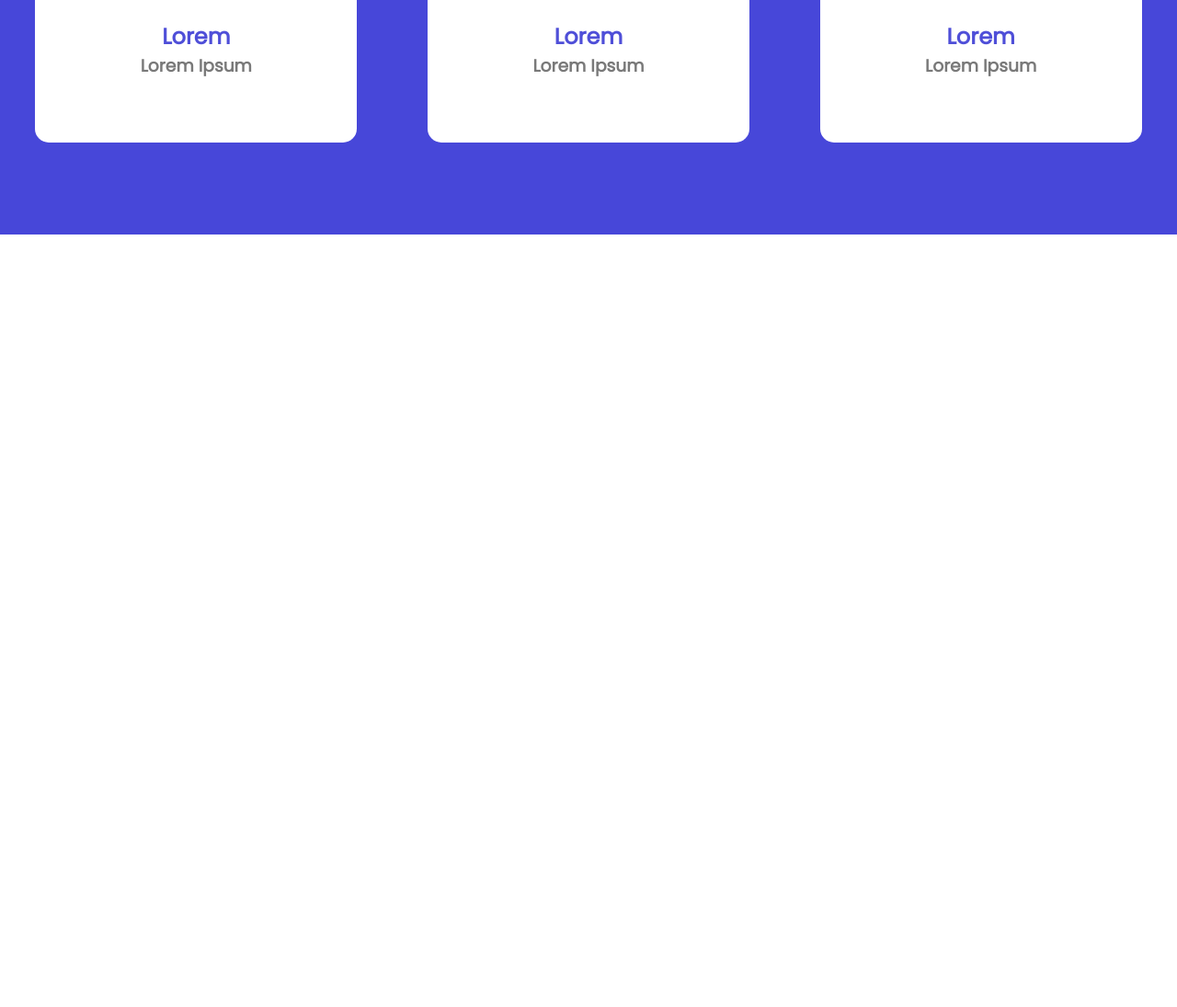
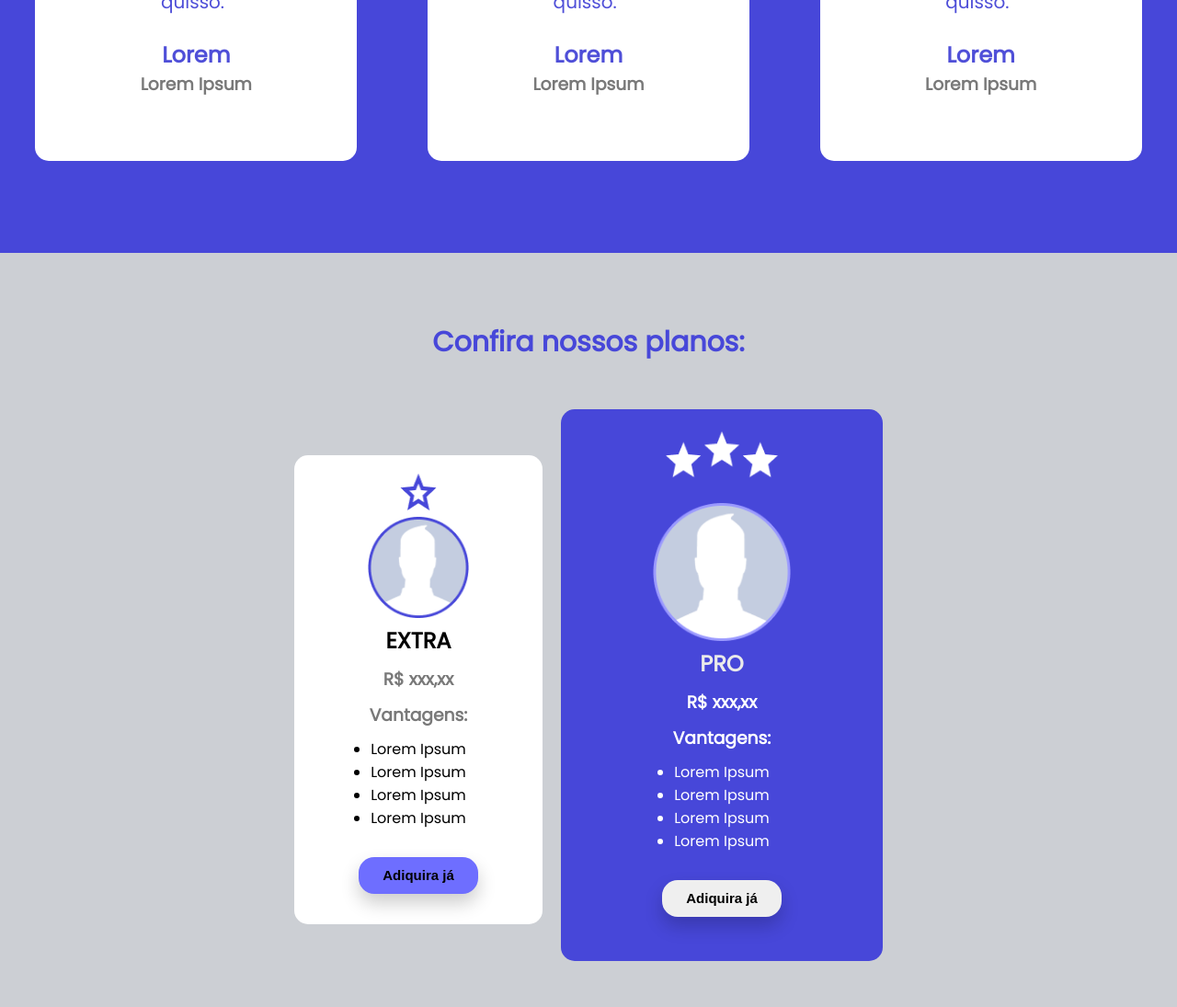
Before and after one commit to JoaoVitorLira/ProjetoSemestral2, a plain HTML site: page index.html in a window 1280 px wide. Shown: the part 3441-4536 px from the top of the page at 92% size. Before the commit the page ends 3696 px from the top, so only its background shows below. Drawn offline with Linux system fonts and the light colour scheme.

Commit message:
finalização

```diff
--- a/index.html
+++ b/index.html
@@ -108,7 +108,8 @@
         <div class="usuarios">
             <div class="avaliacoes">
                 <img src="imgs/usuario1.png" alt="">
-                <p class="aval">“Mussum Ipsum, cacilds vidis litro abertis. Mais vale um bebadis conhecidiss, que um alcoolatra
+                <p class="aval">“Mussum Ipsum, cacilds vidis litro abertis. Mais vale um bebadis conhecidiss, que um
+                    alcoolatra
                     anonimis.
                     Interessantiss quisso.”</p>
                 <h1 class="lorem">Lorem</h1>
@@ -117,7 +118,8 @@
 
             <div class="avaliacoes">
                 <img src="imgs/usuario2.png" alt="">
-                <p class="aval">“Mussum Ipsum, cacilds vidis litro abertis. Mais vale um bebadis conhecidiss, que um alcoolatra
+                <p class="aval">“Mussum Ipsum, cacilds vidis litro abertis. Mais vale um bebadis conhecidiss, que um
+                    alcoolatra
                     anonimis.
                     Interessantiss quisso.”</p>
                 <h1 class="lorem">Lorem</h1>
@@ -126,7 +128,8 @@
 
             <div class="avaliacoes">
                 <img src="imgs/usuario3.png" alt="">
-                <p class="aval">“Mussum Ipsum, cacilds vidis litro abertis. Mais vale um bebadis conhecidiss, que um alcoolatra
+                <p class="aval">“Mussum Ipsum, cacilds vidis litro abertis. Mais vale um bebadis conhecidiss, que um
+                    alcoolatra
                     anonimis.
                     Interessantiss quisso.”</p>
                 <h1 class="lorem">Lorem</h1>
@@ -135,6 +138,53 @@
         </div>
 
     </section>
+    <section id="containerPlanos">
+        <br><br><br>
+        <h2>Confira nossos planos:</h2>
+        <div class="planos">
+
+            <div class="extra">
+                <div>
+                    <img class="nivel" src="imgs/estrelaExtra.png" alt="">
+                </div>
+                <img class="avatar" src="imgs/avatar.png" alt="">
+                <h1>EXTRA</h1>
+                <h3>R$ xxx,xx</h3>
+                <h3>Vantagens:</h3>
+                <div>
+                    <ul>
+                        <li>Lorem Ipsum</li>
+                        <li>Lorem Ipsum</li>
+                        <li>Lorem Ipsum</li>
+                        <li>Lorem Ipsum</li>
+                    </ul>
+                </div>
+                <div class="adiquirir">
+                    <button class="botaoExtra">Adiquira já</button>
+                </div>
+            </div>
+
+            <div class="pro">
+                <div>
+                    <img class="nivel2" src="imgs/estrelasPro.png" alt="">
+                </div>
+                <img class="avatar2" src="imgs/avatarPro.png" alt="">
+                <h1>PRO</h1>
+                <h3>R$ xxx,xx</h3>
+                <h3>Vantagens:</h3>
+                <ul>
+                    <li>Lorem Ipsum</li>
+                    <li>Lorem Ipsum</li>
+                    <li>Lorem Ipsum</li>
+                    <li>Lorem Ipsum</li>
+                </ul>
+                <div class="adiquirir">
+                    <button>Adiquira já</button>
+                </div>
+            </div>
+
+        </div>
+    </section>
 </body>
 
 </html>
--- a/paginaInicial.css
+++ b/paginaInicial.css
@@ -17,7 +17,7 @@ img {
 
 /* FIM RESET CSS */
 
-body{
+body {
     background-color: white;
 }
 
@@ -127,20 +127,20 @@ header .logo img {
     transform: scale(100) translateX(2px);
 }
 
-#container{
+#container {
     background-color: #CCCFD4;
     font-family: 'Poppins', sans-serif;
     display: flex;
     justify-content: space-around;
 }
 
-.design{
+.design {
     margin-top: 100px;
     font-size: 40px;
     width: 250px;
 }
 
-.mensagem{
+.mensagem {
     margin-top: 30px;
     margin-bottom: 30px;
     font-weight: 100;
@@ -148,21 +148,21 @@ header .logo img {
     font-size: 20px;
 }
 
-.figura1{
+.figura1 {
     margin-top: 100px;
     width: 400px;
     height: 400px;
     margin-bottom: 200px;
 }
 
-.figura2{
+.figura2 {
     margin-top: 100px;
     margin-bottom: 100px;
     width: 300px;
     height: 300px;
 }
 
-.planeje{
+.planeje {
     margin-top: 100px;
     font-size: 30px;
     font-weight: 800;
@@ -170,7 +170,7 @@ header .logo img {
     width: 500px;
 }
 
-.mensagem2{
+.mensagem2 {
     margin-top: 100px;
     margin-top: 30px;
     margin-bottom: 30px;
@@ -179,26 +179,26 @@ header .logo img {
     width: 400px;
 }
 
-#container2{
+#container2 {
     background-color: #4747D9;
     font-family: 'Poppins', sans-serif;
     display: flex;
     justify-content: space-around;
 }
 
-.conhecendo{
+.conhecendo {
     font-size: 16px;
 
 }
 
-.conheca{
+.conheca {
     margin-top: 100px;
     color: white;
     text-align: center;
     font-size: 20px;
 }
 
-.mentorias{
+.mentorias {
     color: white;
     width: 470px;
     text-align: center;
@@ -206,50 +206,50 @@ header .logo img {
     margin-bottom: 100px;
 }
 
-.mentores{
+.mentores {
     text-align: center;
     color: white;
     width: 230px;
     margin-bottom: 100px;
 }
 
-.mini{
+.mini {
     width: 50px;
     height: 50px;
 }
 
-.conte{
+.conte {
     color: #4747D9;
     margin-top: 100px;
     text-align: center;
     margin-bottom: 30px;
 }
 
-.foto{
-   display: flex;
-   justify-content: center;
+.foto {
+    display: flex;
+    justify-content: center;
 
 }
 
-.telas{
+.telas {
     margin-top: 30px;
     margin-bottom: 100px;
     width: 800px;
     height: 400px;
 }
 
-#containerAvaliacoes{
+#containerAvaliacoes {
     background-color: #4747D9;
     font-family: 'Poppins', sans-serif;
 }
 
-.estrelas{
+.estrelas {
     margin-top: 100px;
     margin-bottom: 50px;
     width: 400px;
 }
 
-.avaliacoes{
+.avaliacoes {
     background-color: white;
     width: 350px;
     height: 600px;
@@ -258,42 +258,190 @@ header .logo img {
 
 }
 
-.usuarios{
+.usuarios {
     color: #4F4FD8;
-    justify-content:space-around ;
+    justify-content: space-around;
     display: flex;
     text-align: center;
 }
 
-.usuarios img{
+.usuarios img {
     margin-top: 50px;
     width: 100px;
     height: 100px;
 }
 
-.stars{
+.stars {
     display: flex;
     justify-content: center;
 }
 
-.acreditar{
+.acreditar {
     color: white;
     text-align: center;
     margin-bottom: 20px;
 }
 
-.aval{
+.aval {
     margin-top: 15px;
     margin-left: 90px;
     margin-right: 90px;
     font-size: 20px;
 }
 
-.lorem{
+.lorem {
     font-weight: bold;
     margin-top: 25px;
 }
 
-.ipsum{
+.ipsum {
     color: #797979;
 }
+
+#containerPlanos {
+    background-color: #CCCFD4;
+    font-family: 'Poppins', sans-serif;
+    text-align: center;
+}
+
+.planos {
+    display: flex;
+    justify-content: center;
+}
+
+.nivel {
+    margin-top: 20px;
+    width: 40px;
+    height: 40px;
+}
+
+.avatar {
+    width: 110px;
+    height: 110px;
+}
+
+.planos {
+    padding: 50px;
+}
+
+.extra {
+    background-color: white;
+    margin-top: 50px;
+    margin-right: 10px;
+    border-radius: 15px;
+    width: 270px;
+    height: 510px;
+    text-align: center;
+
+}
+
+.pro {
+    color: white;
+    background-color: #4747D9;
+    margin-left: 10px;
+    border-radius: 15px;
+    width: 350px;
+    height:600px ;
+}
+
+.nivel2{
+    margin-top: 20px;
+    width: 130px;
+    height: 60px;
+}
+
+.avatar2{
+    margin-top: 15px;
+    width: 150px;
+    height: 150px;
+}
+
+.containerPlanos,
+h2 {
+    color: #4747D9;
+    font-weight: bold;
+    font-size: 30px;
+}
+
+.botaoExtra{
+    background-color: #6E6EFF;
+}
+
+.planos
+button {
+    position: relative;
+    transition: all 0.3s ease-in-out;
+    box-shadow: 0px 10px 20px rgba(0, 0, 0, 0.2);
+    padding-block: 0.5rem;
+    padding-inline: 1.25rem;
+    border-radius: 17px;
+    display: flex;
+    align-items: center;
+    justify-content: center;
+    color: black;
+    gap: 10px;
+    font-weight: bold;
+    outline: none;
+    overflow: hidden;
+    font-size: 15px;
+    width: 130px;
+    height: 40px;
+    margin-top: 30px;
+    margin-bottom: 30px;
+  }
+
+
+  .planos button:hover {
+    transform: scale(1.15);
+    border-color: #fff9;
+  }
+
+  .planos button:hover .icon {
+    transform: translate(4px);
+  }
+
+.planos
+button:hover::before {
+    animation: shine 1.5s ease-out infinite;
+  }
+
+  .planos button::before {
+    content: "";
+    position: absolute;
+    width: 100px;
+    height: 100%;
+    background-image: linear-gradient(
+      120deg,
+      rgba(255, 255, 255, 0) 30%,
+      rgba(255, 255, 255, 0.8),
+      rgba(255, 255, 255, 0) 70%
+    );
+    top: 0;
+    left: -100px;
+    opacity: 0.6;
+  }
+
+  .extra h3{
+    color: #797979;
+    font-weight: bold;
+    margin: 10px;
+  }
+
+  .pro h1{
+    color: #eaeaea;
+  }
+
+  .pro h3{
+    margin: 10px;
+  }
+
+  .adiquirir{
+    display: flex;
+    justify-content: center;
+  }
+
+  ul{
+    display: flex;
+    flex-direction: column;
+    align-items: center;
+  }
```
Also changed, not shown: imgs/avatar.png (added), imgs/avatarPro.png (added), imgs/estrelaExtra.png (added), imgs/estrelasPro.png (added).
